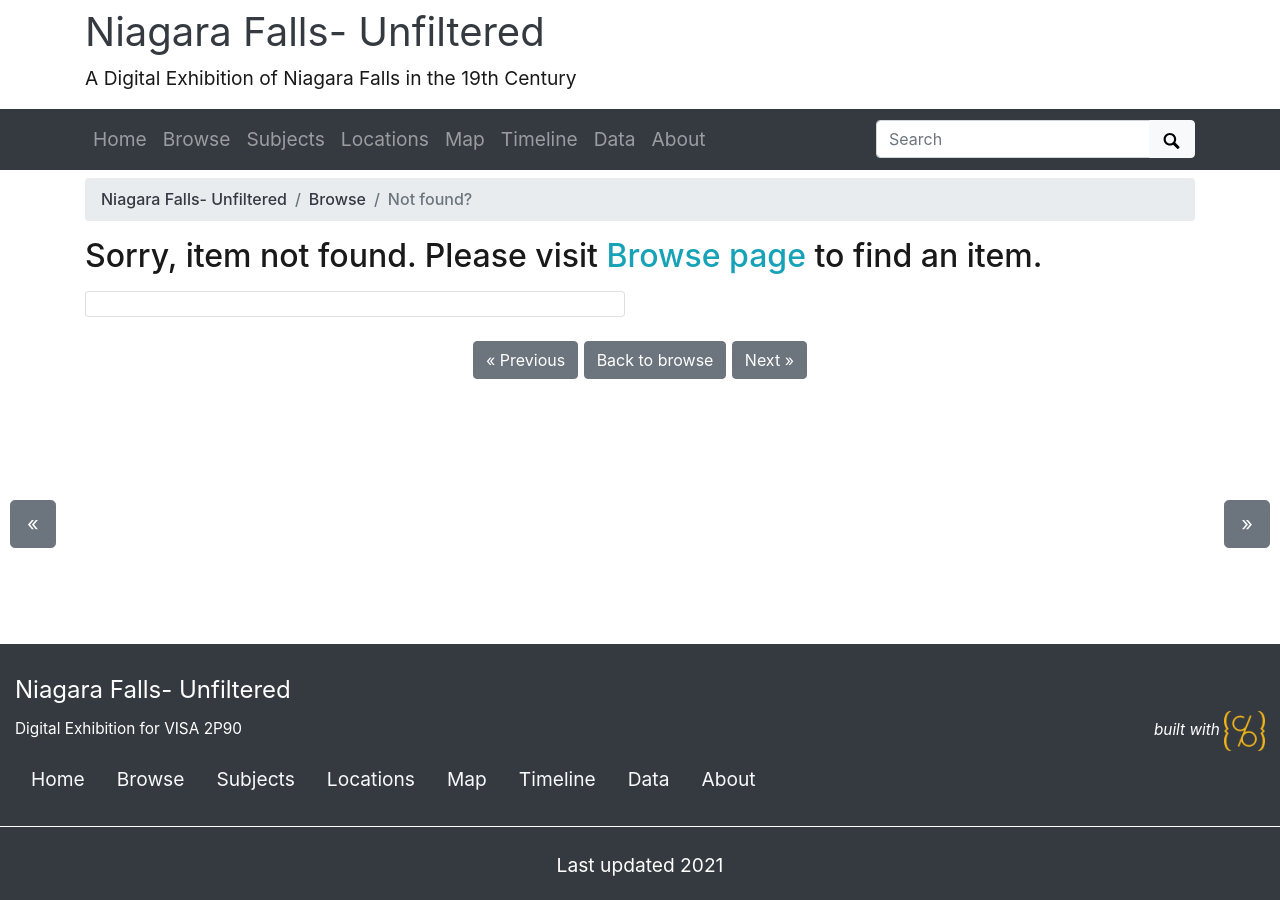
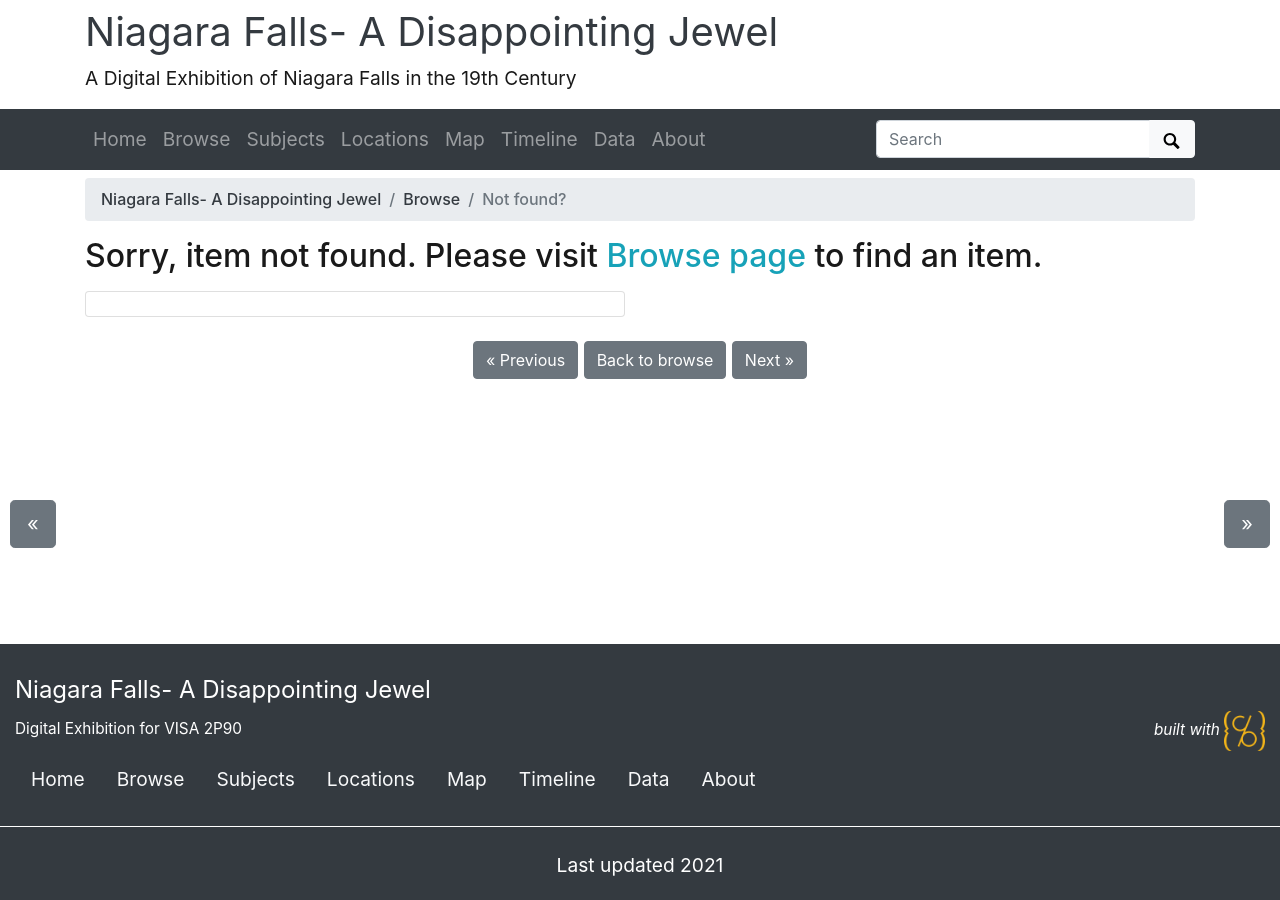
Before and after one commit to Vanipha/Niagara-Falls-A-Disappointing-Jewel, a Jekyll site: the page built from pages/item.md, in a window 1280 px wide. Built offline with Jekyll 4.4.1, drawn with Linux system fonts in a browser that asks for light colours.

Commit message:
Update _config.yml

```diff
--- a/_config.yml
+++ b/_config.yml
@@ -20,7 +20,7 @@
 # SITE SETTINGS
 #
 # title of site appears in banner
-title:  Niagara Falls- Unfiltered
+title:  Niagara Falls- A Disappointing Jewel
 # tagline, a short phrase that will appear throughout the site in the top banner
 tagline: A Digital Exhibition of Niagara Falls in the 19th Century
 # description appears in meta tags and other locations
```
